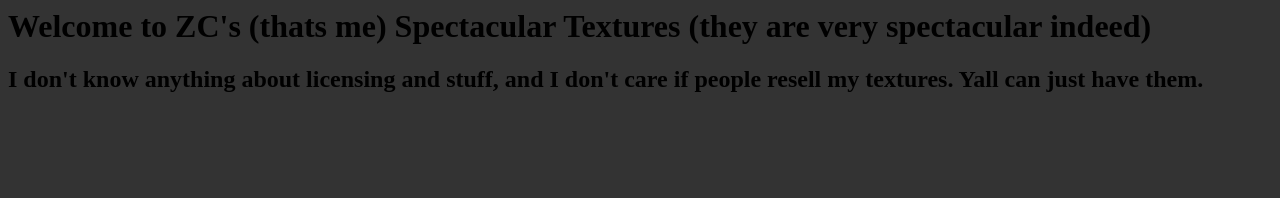
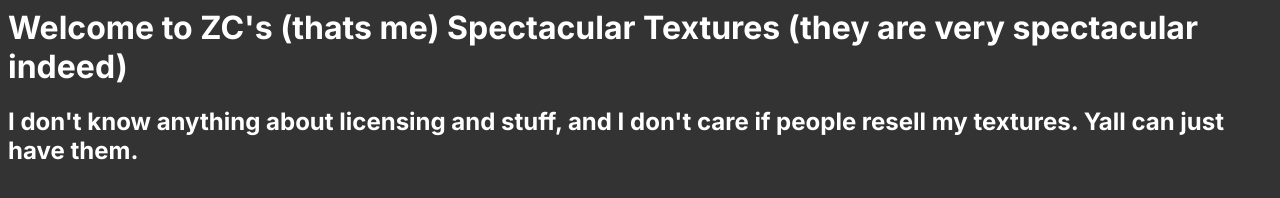
Before and after one commit to DaZCDude/ZCs-Spectacular-Textures, a plain HTML site: page index.html in a window 1280 px wide. Drawn offline with Linux system fonts and the light colour scheme.

Commit message:
Update index.html

```diff
--- a/index.html
+++ b/index.html
@@ -1,9 +1,15 @@
 <DOCTYPE HTML>
 <html>
   <head>
+    <link rel="preconnect" href="https://fonts.googleapis.com">
+    <link rel="preconnect" href="https://fonts.gstatic.com" crossorigin>
+    <link href="https://fonts.googleapis.com/css2?family=Inter:wght@100..900&display=swap" rel="stylesheet">
+
     <style>
       body {
         background-color: #333;
+        color: #fff;
+        font-family: "Inter", sans-serif;
       }
     </style>
 
```
